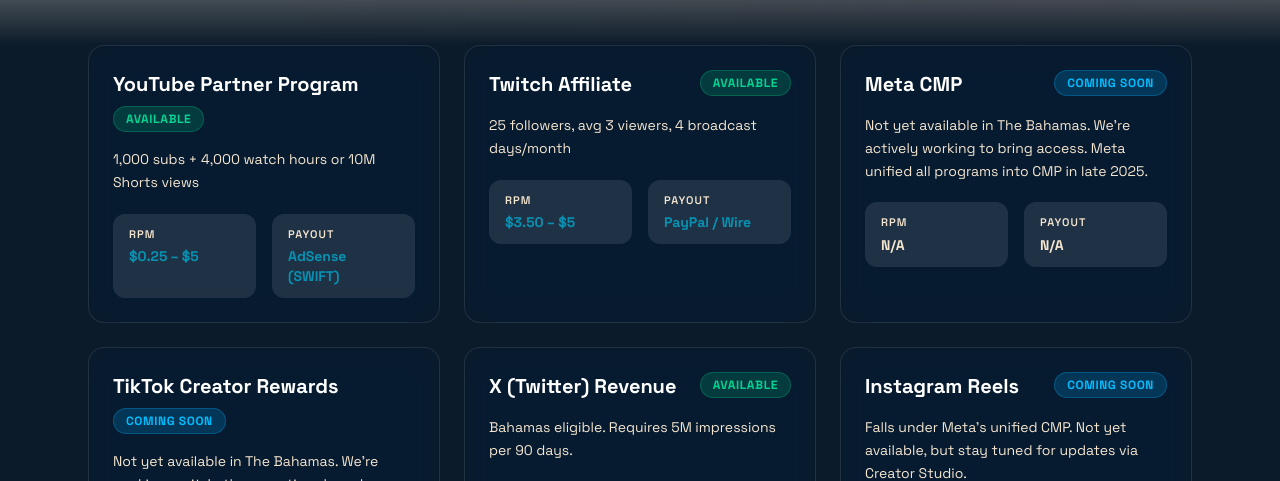
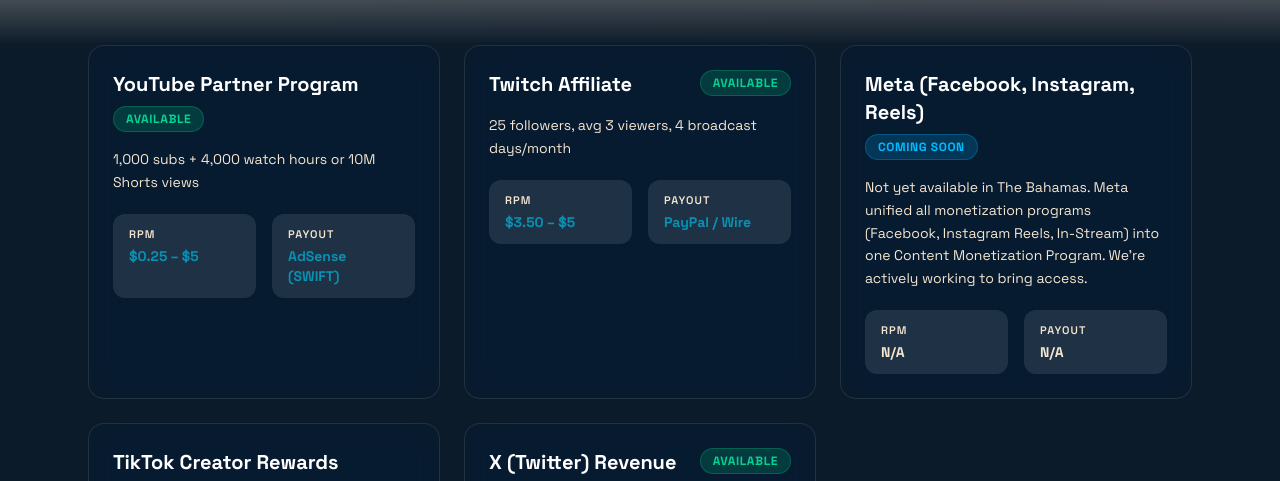
Before and after one commit to gmr0780/Bahamas-Creator-Economy, a Next.js app: page /platforms in a window 1280 px wide. Shown: the part 471-952 px from the top of the page. Built offline with nearby package versions, Linux system fonts and the light colour scheme; no server answers; the database is empty.

Commit message:
Merge Instagram Reels into Meta CMP card, remove duplicate

```diff
--- a/src/app/platforms/page.tsx
+++ b/src/app/platforms/page.tsx
@@ -35,10 +35,10 @@
     payout: "PayPal / Wire",
   },
   {
-    name: "Meta CMP",
+    name: "Meta (Facebook, Instagram, Reels)",
     status: "COMING SOON",
     requirements:
-      "Not yet available in The Bahamas. We're actively working to bring access. Meta unified all programs into CMP in late 2025.",
+      "Not yet available in The Bahamas. Meta unified all monetization programs (Facebook, Instagram Reels, In-Stream) into one Content Monetization Program. We're actively working to bring access.",
     rpm: "N/A",
     payout: "N/A",
   },
@@ -57,14 +57,6 @@
       "Bahamas eligible. Requires 5M impressions per 90 days.",
     rpm: "Low",
     payout: "Stripe only",
-  },
-  {
-    name: "Instagram Reels",
-    status: "COMING SOON",
-    requirements:
-      "Falls under Meta\u2019s unified CMP. Not yet available, but stay tuned for updates via Creator Studio.",
-    rpm: "N/A",
-    payout: "N/A",
   },
 ];
 
```
